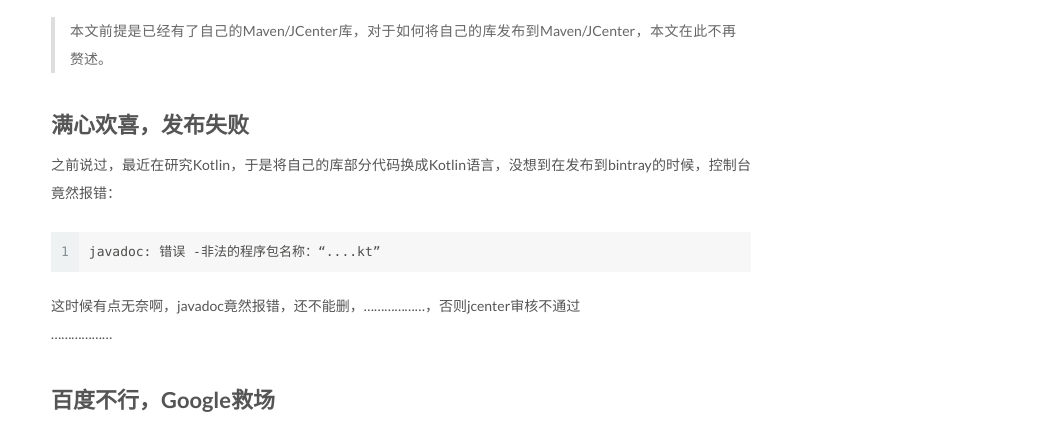
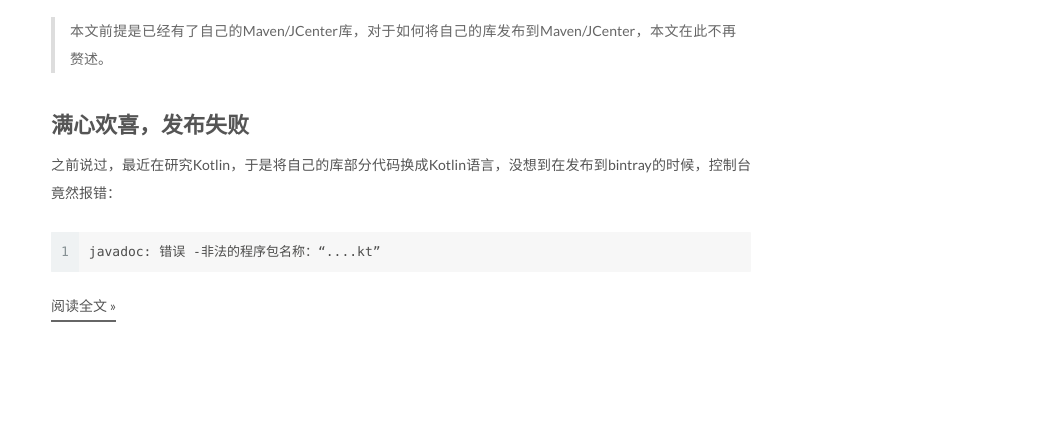
Before and after one commit to MichelPro/MichelPro.github.io, a plain HTML site: page index.html in a window 1280 px wide. Shown: the part 246-669 px from the top of the page, without its empty margins (239-1280 px from the left). Drawn offline with Linux system fonts and the light colour scheme.

Commit message:
Site updated: 2017-04-26 17:48:26

```diff
--- a/css/main.css
+++ b/css/main.css
@@ -1684,7 +1684,7 @@ pre .javascript .function {
   width: 4px;
   height: 4px;
   border-radius: 50%;
-  background: #141f7f;
+  background: #997f6f;
 }
 .links-of-blogroll {
   font-size: 13px;
--- a/index.html
+++ b/index.html
@@ -355,17 +355,18 @@
 
 
 
-
-            <blockquote>
+          <blockquote>
 <p>本文前提是已经有了自己的Maven/JCenter库，对于如何将自己的库发布到Maven/JCenter，本文在此不再赘述。</p>
 </blockquote>
 <h2 id="满心欢喜，发布失败"><a href="#满心欢喜，发布失败" class="headerlink" title="满心欢喜，发布失败"></a>满心欢喜，发布失败</h2><p>之前说过，最近在研究Kotlin，于是将自己的库部分代码换成Kotlin语言，没想到在发布到bintray的时候，控制台竟然报错：</p>
 <figure class="highlight plain"><table><tr><td class="gutter"><pre><div class="line">1</div></pre></td><td class="code"><pre><div class="line">javadoc: 错误 -非法的程序包名称：“....kt”</div></pre></td></tr></table></figure>
-<!--查看全文-->
-<p>这时候有点无奈啊，javadoc竟然报错，还不能删，………………，否则jcenter审核不通过<br>………………</p>
-<h2 id="百度不行，Google救场"><a href="#百度不行，Google救场" class="headerlink" title="百度不行，Google救场"></a>百度不行，Google救场</h2><p><a href="https://liungkejin.github.io/2016/04/12/Publish-Kotlin-Lib-To-Jcenter.html" target="_blank" rel="external">Kejin</a>很好的解释了如何解决问题。未完待续。</p>
-
-
+          <!--noindex-->
+          <div class="post-button text-center">
+            <a class="btn" href="/2017/04/26/Kotlin上传到Jcenter/#more" rel="contents">
+              阅读全文 &raquo;
+            </a>
+          </div>
+          <!--/noindex-->
 
 
     </div>
```
Also changed, not shown: 2017/04/26/Kotlin上传到Jcenter/index.html (+5 -5 lines).
